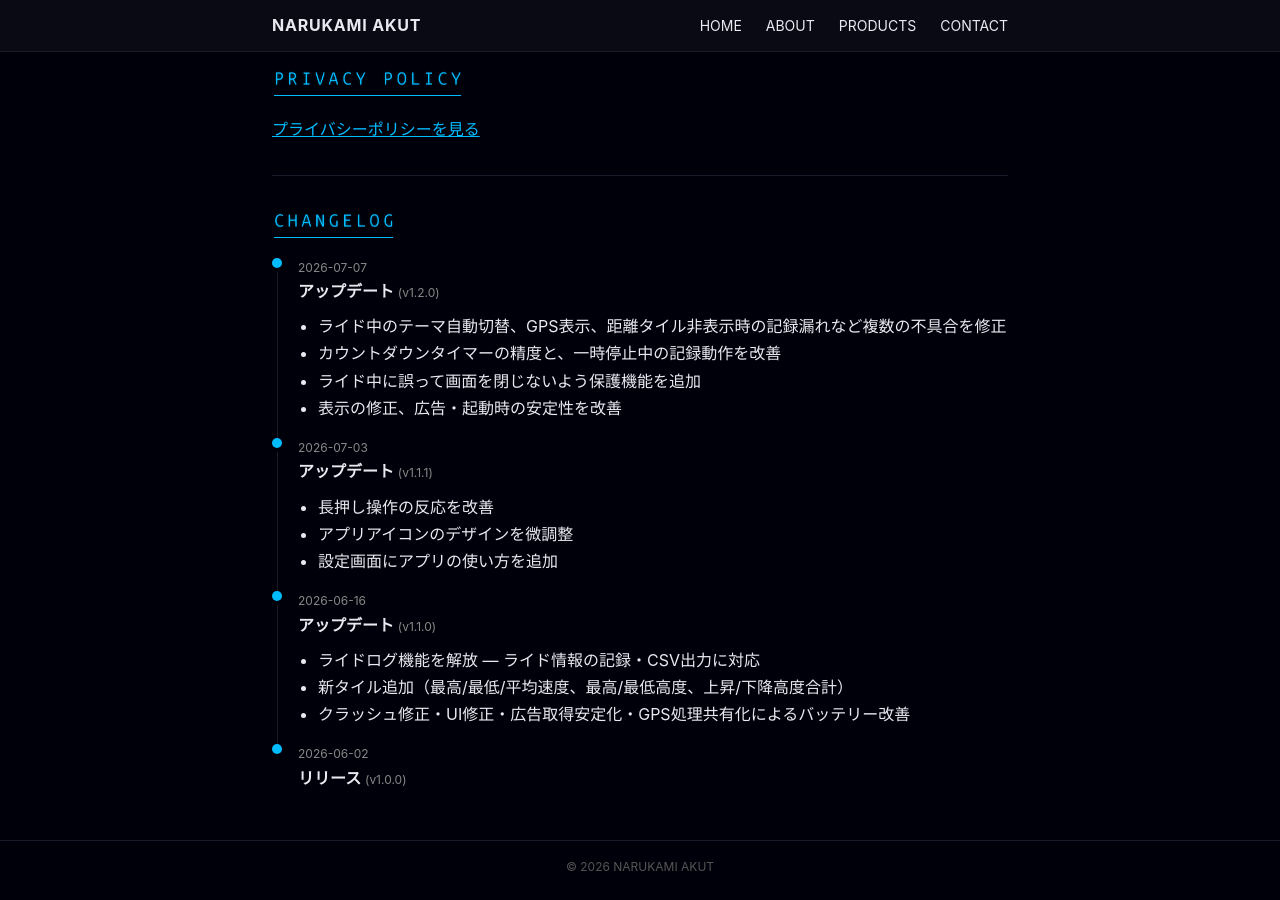
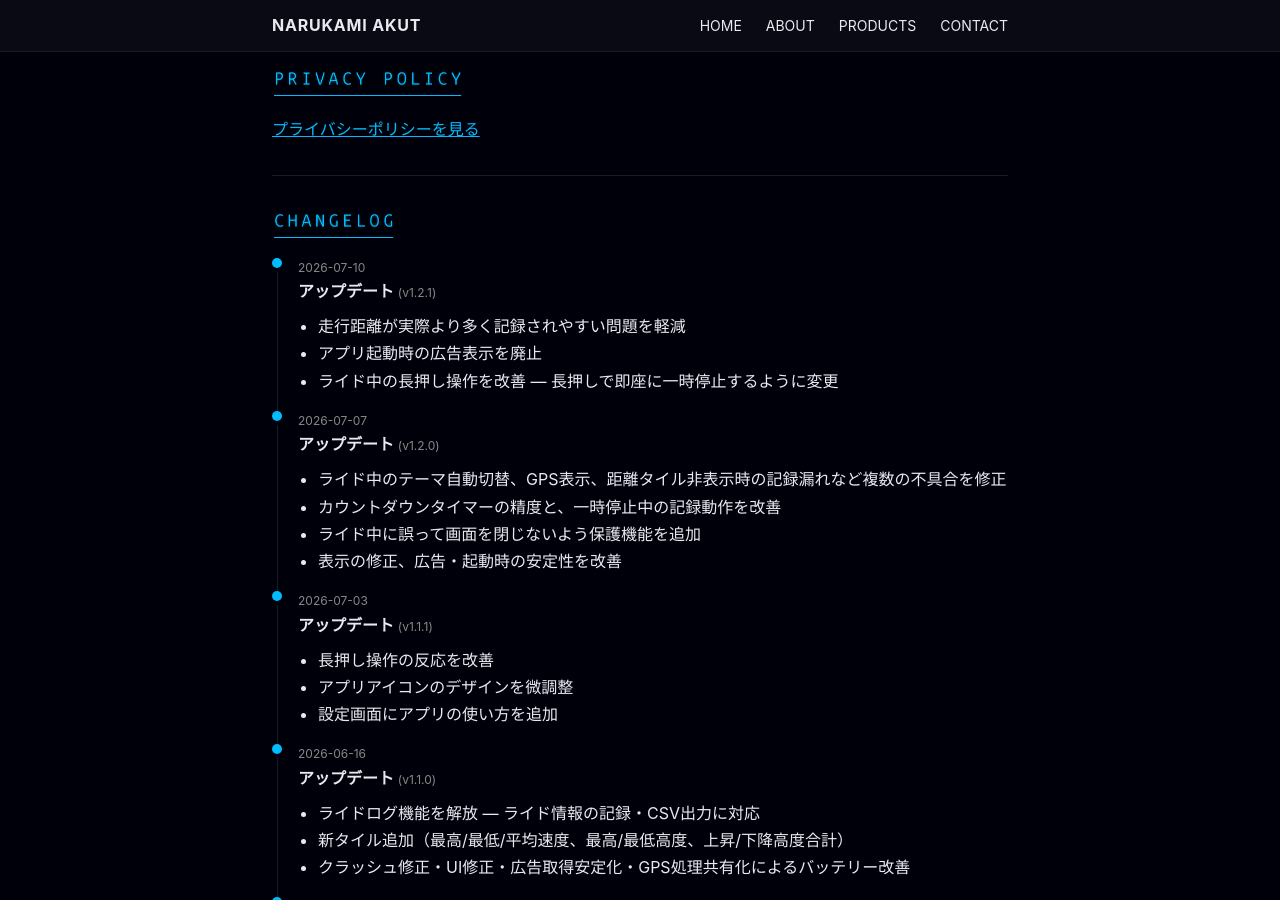
Before and after one commit to NARUKAMI-AKUT/narukami-akut.github.io, a Jekyll site: the page built from _apps/chrono-ride.md, in a window 1280 px wide and 900 px high, scrolled down 1086 px. Built offline with Jekyll 4.4.1, drawn with Linux system fonts in a browser that asks for light colours.

Commit message:
feat: Chrono Ride v1.2.1 アップデート情報とスクリーンショットを更新
走行距離の誤記録軽減・起動時広告廃止・長押し操作改善のv1.2.1リリースに合わせ、
紹介ページのchangelogと差替え後のスクリーンショット5枚を反映。

Co-Authored-By: Claude Sonnet 5 <noreply@anthropic.com>

```diff
--- a/_apps/chrono-ride.md
+++ b/_apps/chrono-ride.md
@@ -5,6 +5,12 @@ status: released
 release_date: "2026-06-02"
 release_version: "v1.0.0"
 updates:
+  - date: "2026-07-10"
+    version: "v1.2.1"
+    items:
+      - "走行距離が実際より多く記録されやすい問題を軽減"
+      - "アプリ起動時の広告表示を廃止"
+      - "ライド中の長押し操作を改善 — 長押しで即座に一時停止するように変更"
   - date: "2026-07-07"
     version: "v1.2.0"
     items:
```
Also changed, not shown: other parts of _apps/chrono-ride.md (+2 -0 lines), assets/images/chrono-ride/ss1.png, assets/images/chrono-ride/ss2.png, assets/images/chrono-ride/ss3.png, assets/images/chrono-ride/ss4.png (added), assets/images/chrono-ride/ss5.png (added).
